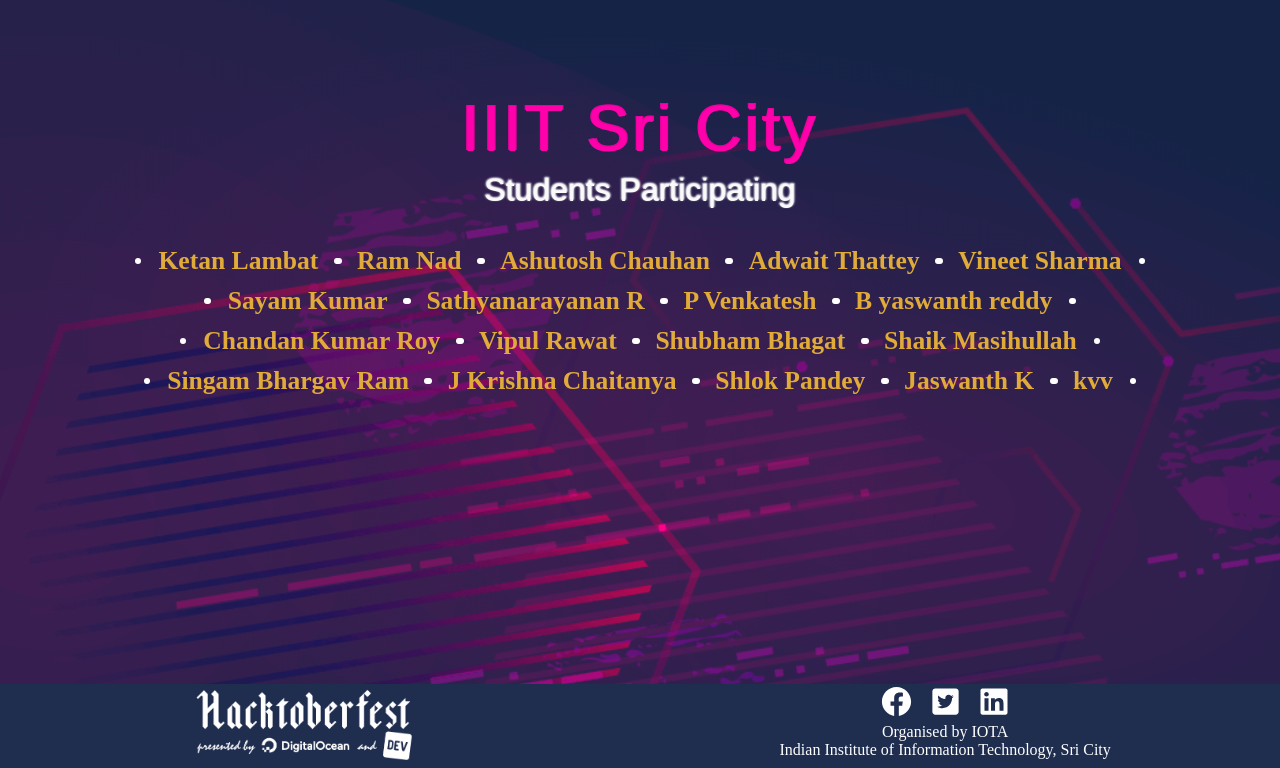
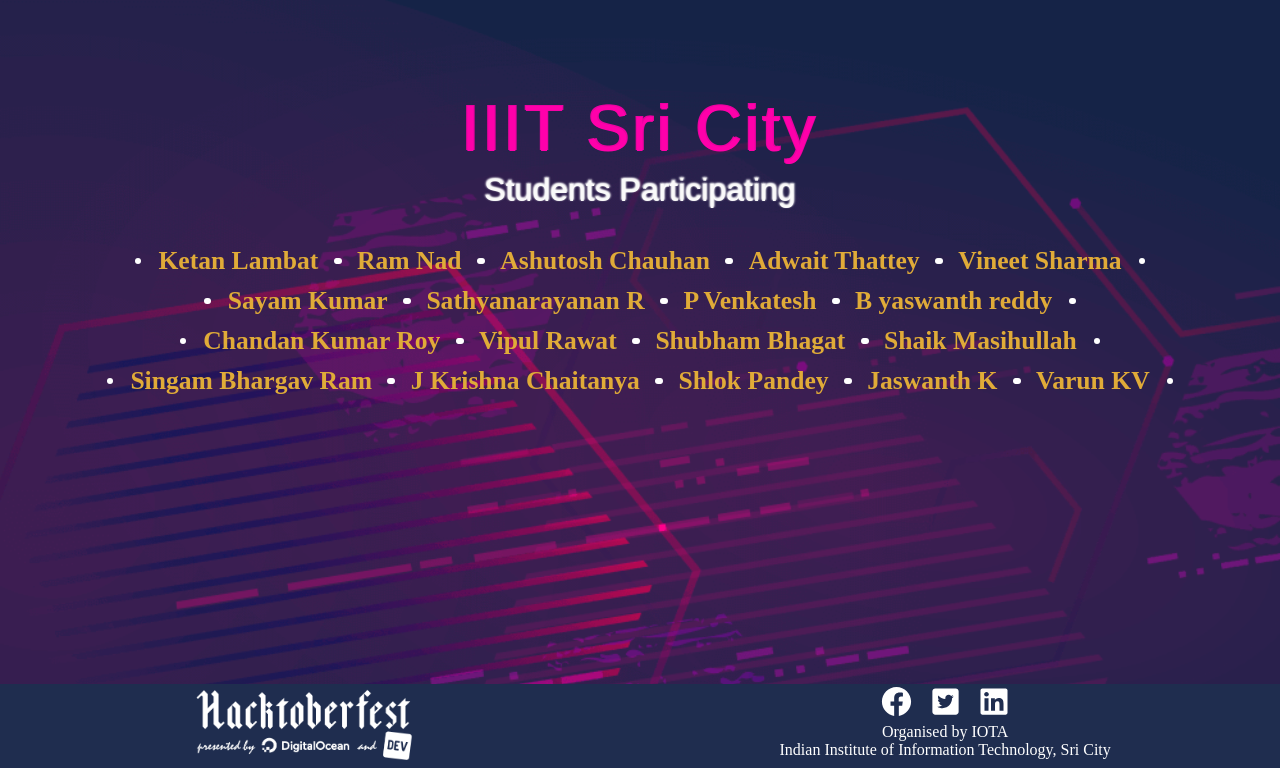
Before and after one commit to Project-Club-IIITS/hacktoberfest2019-participants, a Jekyll site: the page index.html, which Jekyll copies as it is, in a window 1280 px wide, cut to the strip 132-900 px from the top of the page. Built offline with Jekyll 4.4.1, drawn with Linux system fonts in a browser that asks for light colours; some web fonts are replaced.

Commit message:
name added

```diff
--- a/index.html
+++ b/index.html
@@ -63,7 +63,7 @@
                 <li><a href="https://github.com/chaitanya531">J Krishna Chaitanya</a></li>
                 <li><a href="https://github.com/b30wulffz">Shlok Pandey</a></li>
                 <li><a href="https://github.com/JazzKriss21">Jaswanth K</a></li>
-		<li><a href="https://github.com/kvv1618">kvv</a></li>
+		<li><a href="https://github.com/kvv1618">Varun KV</a></li>
 
             </ul>
         </div>
```
